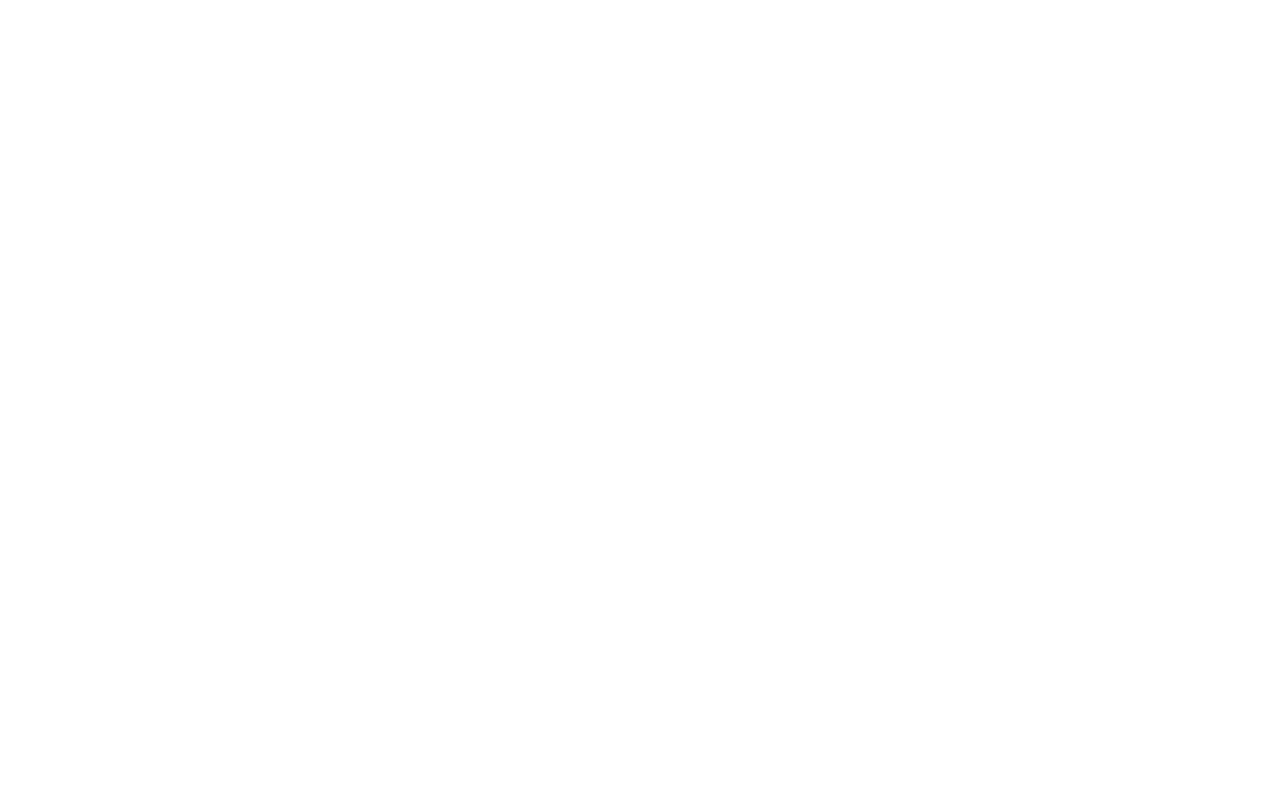
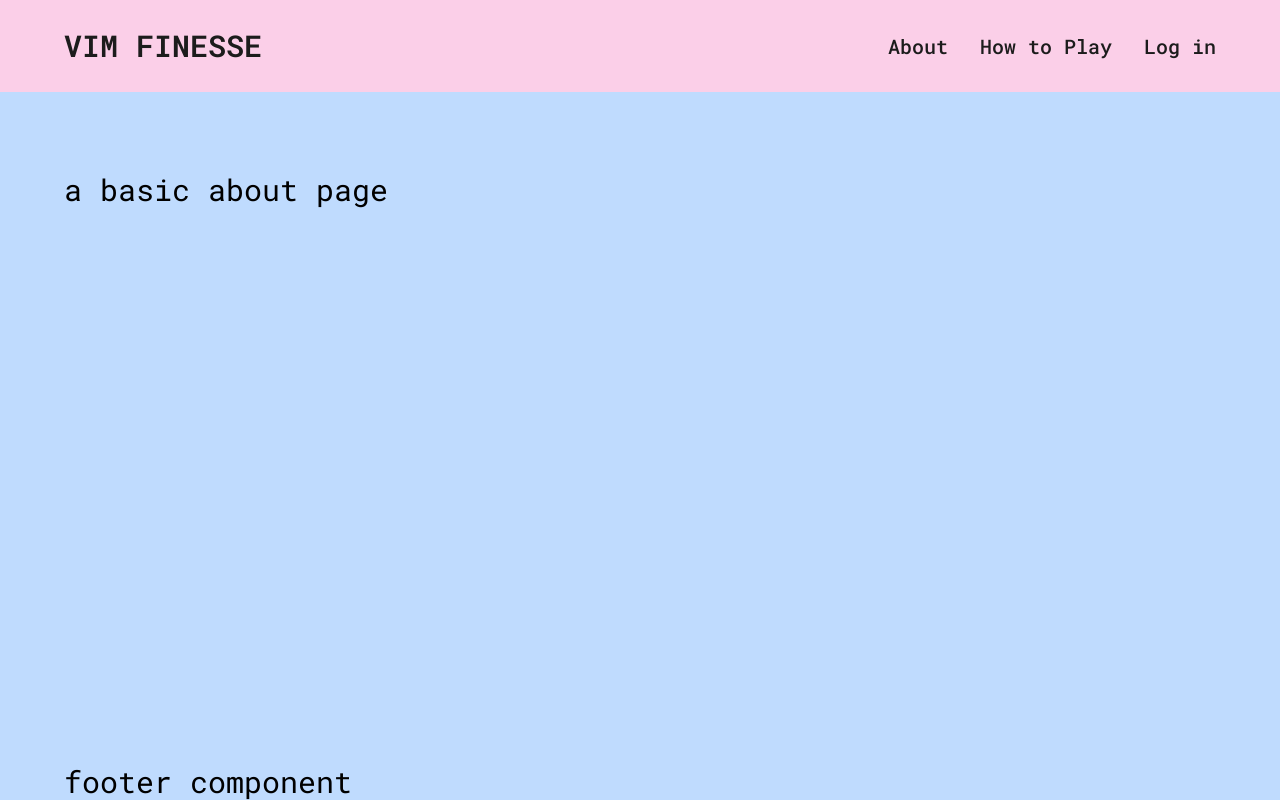
Before and after one commit to oliverye7/vim_finesse, a React (Create React App) app in the folder client/: page /about in a window 1280 px wide. Before the commit this address had no page. Built offline with nearby package versions, Linux system fonts and the light colour scheme.

Commit message:
add new pages, also add a layout template applicable to all non vim-terminal pages

```diff
--- a/client/src/App.js
+++ b/client/src/App.js
@@ -2,6 +2,8 @@
 import Login from "./pages/Login.tsx";
 import Play from "./pages/Play.tsx";
 import Profile from "./pages/Profile.tsx";
+import Tutorial from "./pages/Tutorial.tsx";
+import About from "./pages/About.tsx";
 import React from "react";
 
 import {
@@ -19,6 +21,8 @@
       <Routes>
         <Route path="/" element={<Home />}></Route>
         <Route path="/home" element={<Home />}></Route>
+        <Route path="/about" element={<About />}></Route>
+        <Route path="/tutorial" element={<Tutorial />}></Route>
         <Route path="/login" element={<Login />}></Route>
         <Route path="/play" element={<Play />}></Route>
         <Route path="/profile" element={<Profile />}></Route>
--- a/client/src/components/Home/Footer.tsx
+++ b/client/src/components/Home/Footer.tsx
@@ -2,7 +2,7 @@
 
 function Footer(props) {
   return (
-    <div>
+    <div className="px-16">
       footer component
     </div>
   );
--- a/client/src/components/Home/Header.tsx
+++ b/client/src/components/Home/Header.tsx
@@ -2,13 +2,12 @@
 
 function Header(props) {
   return (
-    <div className="bg-pink-200 flex h-8">
-      <div className="text-3xl font-bold justify-self-start">MR. BEAN TRUCK</div>
-      <div className="flex gap-4 justify-self-end">
-        <a href="/" className="hover:text-gray-300 transition-colors">Home</a>
-        <a href="/games" className="hover:text-gray-300 transition-colors">Games</a>
-        <a href="/about" className="hover:text-gray-300 transition-colors">About</a>
-        <a href="/login" className="bg-green-700 px-4 py-2 rounded hover:bg-green-800 transition-colors">Log in</a>
+    <div className="bg-pink-200 grid grid-cols-2 py-7 px-16">
+      <a href="/" className="text-3xl font-semibold justify-self-start text-site-menublack">VIM FINESSE</a>
+      <div className="justify-self-end font-medium flex gap-8 text-xl place-items-center">
+        <a href="/about" className="text-site-menublack hover:text-site-black">About</a>
+        <a href="/tutorial" className="text-site-menublack hover:text-site-black">How to Play</a>
+        <a href="/login" className="text-site-menublack hover:text-site-black">Log in</a>
       </div>
     </div>
   );
--- a/client/src/index.css
+++ b/client/src/index.css
@@ -1,11 +1,14 @@
 @import url('https://fonts.googleapis.com/css2?family=Poppins:wght@100;200;300;400;600&display=swap');
 @import url('https://fonts.googleapis.com/css2?family=Karla:ital,wght@0,200;0,300;0,400;0,500;0,600;0,700;0,800;1,200;1,300;1,400;1,500;1,600;1,700&display=swap');
+@import url('https://fonts.googleapis.com/css2?family=IBM+Plex+Mono:ital,wght@0,100;0,200;0,300;0,400;0,500;0,600;0,700;1,100;1,200;1,300;1,400;1,500;1,600;1,700&display=swap');
+@import url('https://fonts.googleapis.com/css2?family=Ubuntu+Mono:ital,wght@0,400;0,700;1,400;1,700&display=swap');
+@import url('https://fonts.googleapis.com/css2?family=Roboto+Mono:ital,wght@0,100;0,200;0,300;0,400;0,500;0,600;0,700;1,100;1,200;1,300;1,400;1,500;1,600;1,700&display=swap');
 @tailwind base;
 @tailwind components;
 @tailwind utilities;
 
 @layer base {
     body {
-        font-family: 'Karla', sans-serif;
+        font-family: 'Roboto Mono', sans-serif;
     }
 }
--- /dev/null
+++ b/client/src/layouts/BaseLayout.js
@@ -0,0 +1,15 @@
+import React from "react";
+import Header from "../components/Home/Header.tsx";
+import Footer from "../components/Home/Footer.tsx";
+
+const BaseLayout = ({ children }) => {
+  return (
+    <div className="text-3xl flex flex-col h-screen bg-blue-200">
+      <Header />
+      <main className="px-16 flex-grow mt-20 bg-blue-200">{children}</main>
+      <Footer />
+    </div>
+  );
+};
+
+export default BaseLayout;
--- /dev/null
+++ b/client/src/pages/About.tsx
@@ -0,0 +1,14 @@
+import React from "react";
+import BaseLayout from "../layouts/BaseLayout";
+
+function About(props) {
+  return (
+    <BaseLayout>
+        <div>
+            a basic about page
+        </div>
+    </BaseLayout>
+  );
+}
+
+export default About;
--- a/client/src/pages/Login.tsx
+++ b/client/src/pages/Login.tsx
@@ -1,15 +1,20 @@
 import React from "react";
+import BaseLayout from "../layouts/BaseLayout";
 
 function Login(props) {
   return (
-    <div>
-      <div>login popup</div>
+    <BaseLayout>
       <div>
-        <a href="/profile">
-          <button className="">go to profile</button>
-        </a>
+        <div>login popup</div>
+        <div>
+          <a href="/profile">
+            <button className="bg-pink-200 rounded-lg p-2">go to profile (click me)</button>
+            <br></br>
+            TODO: sean
+          </a>
+        </div>
       </div>
-    </div>
+    </BaseLayout>
   );
 }
 
--- a/client/src/pages/Profile.tsx
+++ b/client/src/pages/Profile.tsx
@@ -1,13 +1,16 @@
 import React from "react";
+import BaseLayout from "../layouts/BaseLayout";
 
 function Profile(props) {
   return (
-    <div>
+    <BaseLayout>
       <div>
-        <a href="/home">go back home</a>
+        <div className="bg-pink-200 p-2 rounded-lg">
+          <a href="/home">go back home (click me)</a>
+        </div>
+        user profile page. can get here from login
       </div>
-      user profile page. can get here from login
-    </div>
+    </BaseLayout>
   );
 }
 
--- /dev/null
+++ b/client/src/pages/Tutorial.tsx
@@ -0,0 +1,14 @@
+import React from "react";
+import BaseLayout from "../layouts/BaseLayout";
+
+function Tutorial(props) {
+  return (
+    <BaseLayout>
+        <div>
+            tutorial component
+        </div>
+    </BaseLayout>
+  );
+}
+
+export default Tutorial;
```
